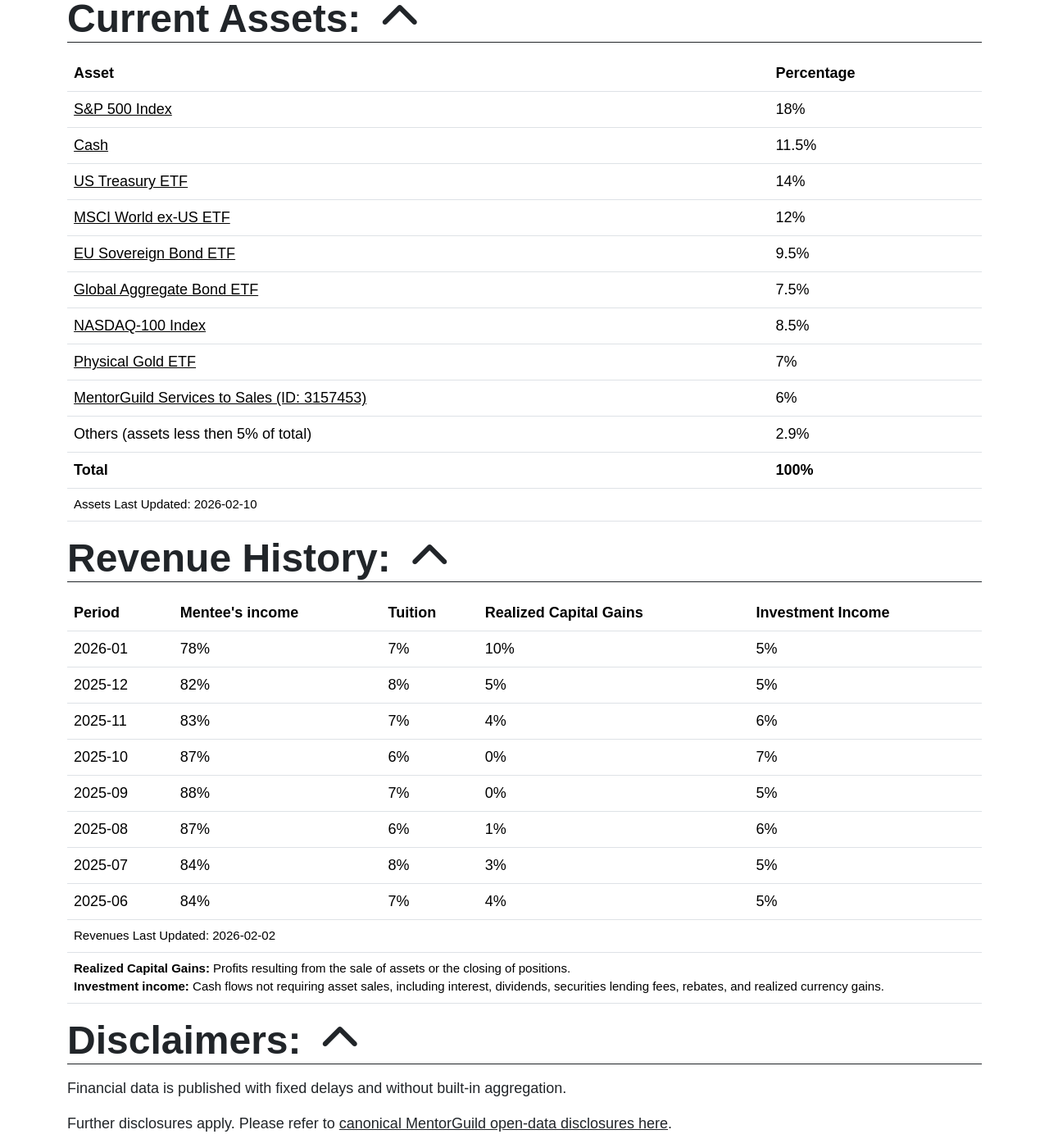
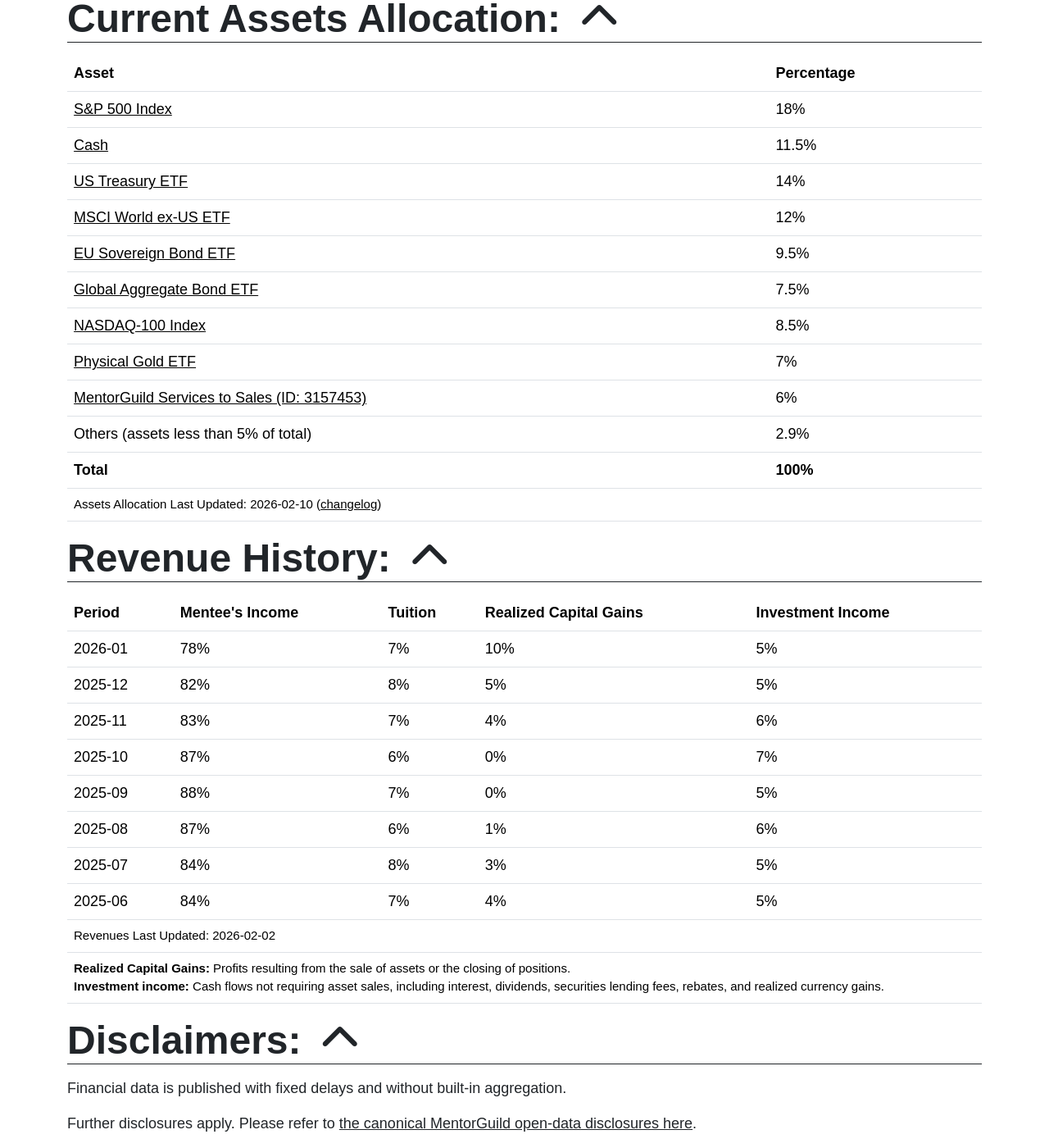
Before and after one commit to ErnestEnki/ernestenki.github.io, a Jekyll site: the page built from books/mentorguilds/964219/financials/index.html, in a window 1280 px wide and 1400 px high, scrolled down 211 px. Shown: the whole window at 82% size. Built offline with Jekyll 4.4.1, drawn with Linux system fonts in a browser that asks for light colours; some web fonts are replaced; comment, search, counter and statistics services are not loaded.

Commit message:
Updating open data financials example

```diff
--- a/books/mentorguilds/964219/financials.html
+++ b/books/mentorguilds/964219/financials/index.html
@@ -31,7 +31,7 @@ description: Example of a MentorGuild Financials Page
         </tr>
     </table>
 
-    <h1>Current Assets:</h1>
+    <h1>Current Assets Allocation:</h1>
     <table class="table interactive">
         <thead>
             <tr>
@@ -77,7 +77,7 @@ description: Example of a MentorGuild Financials Page
                 <td>6%</td>
             </tr>
             <tr>
-                <td>Others (assets less then 5% of total)</td>
+                <td>Others (assets less than 5% of total)</td>
                 <td>2.9%</td>
             </tr>
             <tr>
@@ -87,7 +87,7 @@ description: Example of a MentorGuild Financials Page
         </tbody>
         <tfoot>
             <tr>
-                <td colspan="2">Assets Last Updated: 2026-02-10</td>
+                <td colspan="2">Assets Allocation Last Updated: 2026-02-10 (<a href="assets_changelog">changelog</a>)</td>
             </tr>
         </tfoot>
     </table>
@@ -98,7 +98,7 @@ description: Example of a MentorGuild Financials Page
         <thead>
             <tr>
                 <th scope="col">Period</th>
-                <th scope="col">Mentee's income</th>
+                <th scope="col">Mentee's Income</th>
                 <th scope="col">Tuition</th>
                 <th scope="col">Realized Capital Gains</th>
                 <th scope="col">Investment Income</th>
@@ -179,7 +179,7 @@ description: Example of a MentorGuild Financials Page
     <div>
         <p>Financial data is published with fixed delays and without built-in aggregation.</p>
 
-        <p>Further disclosures apply. Please refer to <a href="https://mygovernment.gov/mentorguilds/open-data#financials">canonical MentorGuild open-data disclosures here</a>.</p>
+        <p>Further disclosures apply. Please refer to <a href="https://mygovernment.gov/mentorguilds/open-data#financials">the canonical MentorGuild open-data disclosures here</a>.</p>
 
     </div>
 
--- a/books/mentorguilds/964219/index.html
+++ b/books/mentorguilds/964219/index.html
@@ -131,7 +131,7 @@ NoReader: true
         <thead>
             <tr>
                 <th scope="col">Period</th>
-                <th scope="col">Mentee's income</th>
+                <th scope="col">Mentee's Income</th>
                 <th scope="col">Tuition</th>
                 <th scope="col">Realized Capital Gains</th>
                 <th scope="col">Investment Income</th>
```
Also changed, not shown: books/mentorguilds/964219/financials/assets_changelog.html (added, +126 -0 lines), books/mentorguilds/comprehensive_overview.html (+40 -18 lines).
